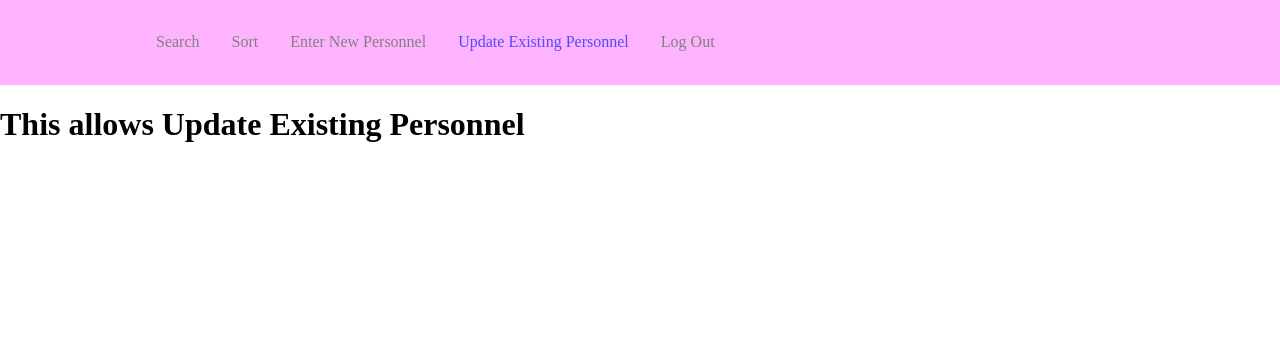
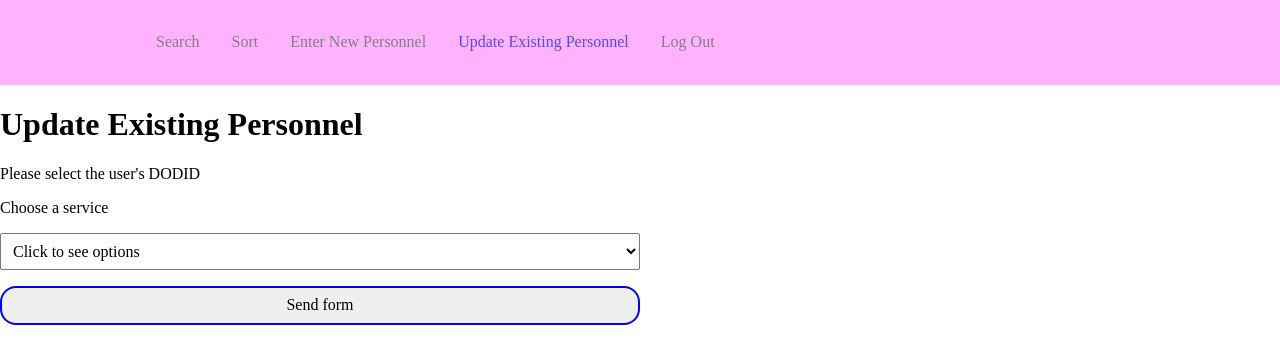
Before and after one commit to Jroutly3/2308-The-OphiologistsArmyRangerPersonnelTracker, a React (Create React App) app: page /UpdateExistingPersonnel in a window 1280 px wide. Shown: the top 364 px of the page. Built offline with nearby package versions, Linux system fonts and the light colour scheme.

Commit message:
Added dropdown to choose DODID

```diff
--- /dev/null
+++ b/src/components/DropdownDOD.js
@@ -0,0 +1,30 @@
+import React from "react";
+import {
+  DropdownWrapper,
+  StyledSelect,
+  StyledOption,
+  StyledLabel,
+  StyledButton,
+} from "./dropDownDODstyle";
+
+export function Dropdown(props) {
+  return (
+    <DropdownWrapper action={props.action}>
+      <StyledLabel htmlFor="services">
+        {props.formLabel}
+      </StyledLabel>
+      <StyledSelect id="services" name="services">
+        {props.children}
+      </StyledSelect>
+      <StyledButton type="submit" value={props.buttonText} />
+    </DropdownWrapper>
+  );
+}
+
+export function Option(props) {
+  return (
+    <StyledOption selected={props.selected}>
+      {props.value}
+    </StyledOption>
+  );
+}
--- /dev/null
+++ b/src/components/dropDownDODstyle.js
@@ -0,0 +1,32 @@
+import styled from "styled-components";
+
+export const DropdownWrapper = styled.form`
+  display: flex;
+  flex-flow: column;
+  justify-content: flex-start;
+`;
+
+export const StyledSelect = styled.select`
+  max-width: 50%;
+  height: 100%;
+  padding: 0.5rem;
+  margin-bottom: 1rem;
+`;
+
+export const StyledOption = styled.option`
+  color: ${(props) => (props.selected ? "lightgrey" : "black")};
+`;
+
+export const StyledLabel = styled.label`
+  margin-bottom: 1rem;
+`;
+
+export const StyledButton = styled.input`
+  max-width: 50%;
+  height: 100%;
+  display: flex;
+  justify-content: center;
+  border: solid 2px blue;
+  padding: 0.5rem;
+  border-radius: 1rem;
+`;
--- a/src/pages/Sort.js
+++ b/src/pages/Sort.js
@@ -29,7 +29,7 @@ const Sort = () => {
   }
   function sortName() {
     sorted.sort((a,b) => a.DODID - b.DODID);
-    setsortField(false);
+    setsortShow(true);
     //console.log(sorted)
   }
   function totalSort() {
--- a/src/pages/UpdateExistingPersonnel.js
+++ b/src/pages/UpdateExistingPersonnel.js
@@ -1,11 +1,24 @@
 import React from "react";
+import { Dropdown, Option } from "../components/DropdownDOD";
 
 const UpdateExistingPersonnel = () => {
+
   return (
     <div>
       <h1>
-        This allows Update Existing Personnel
+        Update Existing Personnel
       </h1>
+      <p>Please select the user's DODID</p>
+      <Dropdown
+        formLabel="Choose a service"
+        buttonText="Send form"
+        action="/"
+      >
+        <Option selected value="Click to see options" />
+        <Option value="Option 1" />
+        <Option value="Option 2" />
+        <Option value="Option 3" />
+      </Dropdown>
     </div>
   );
 };
```
